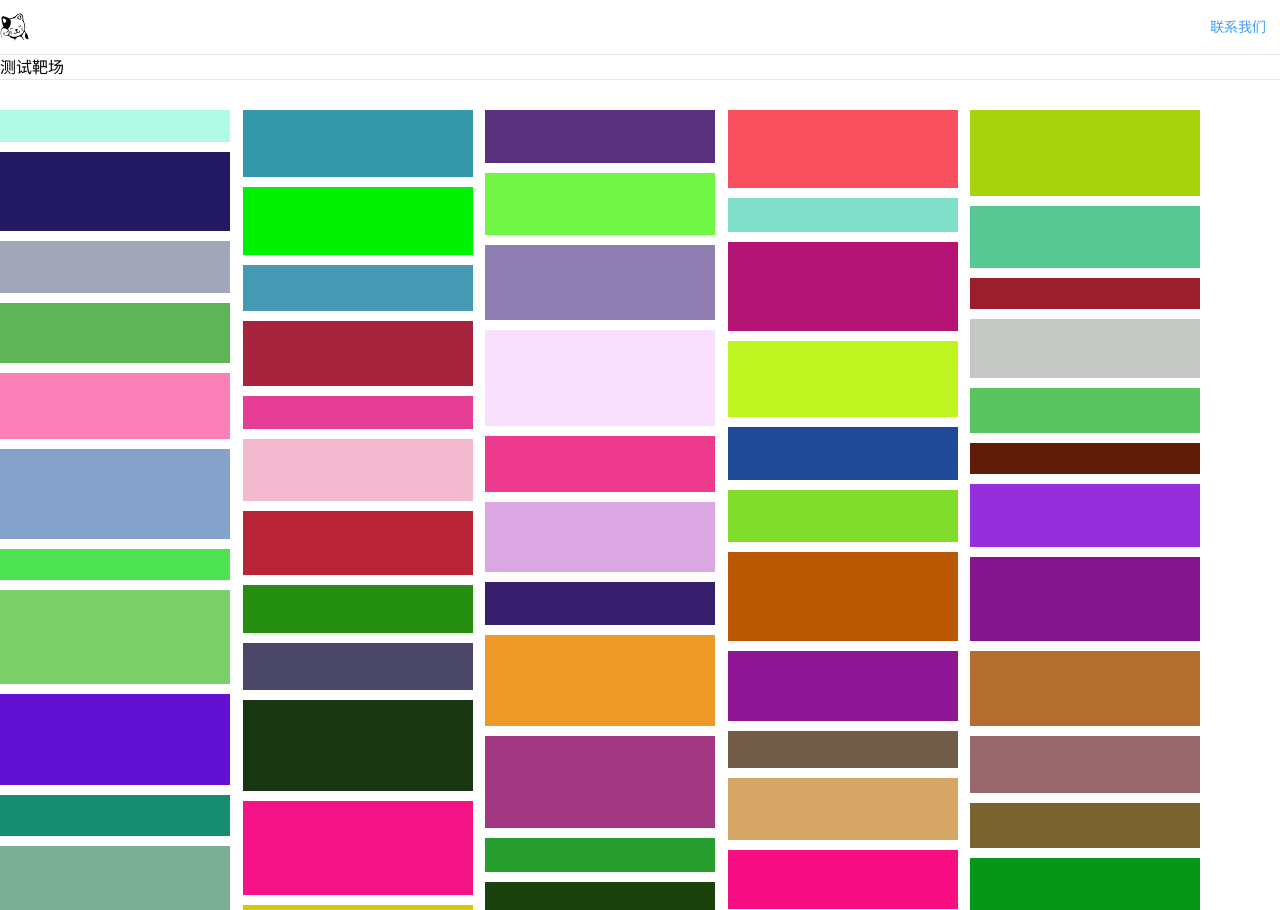
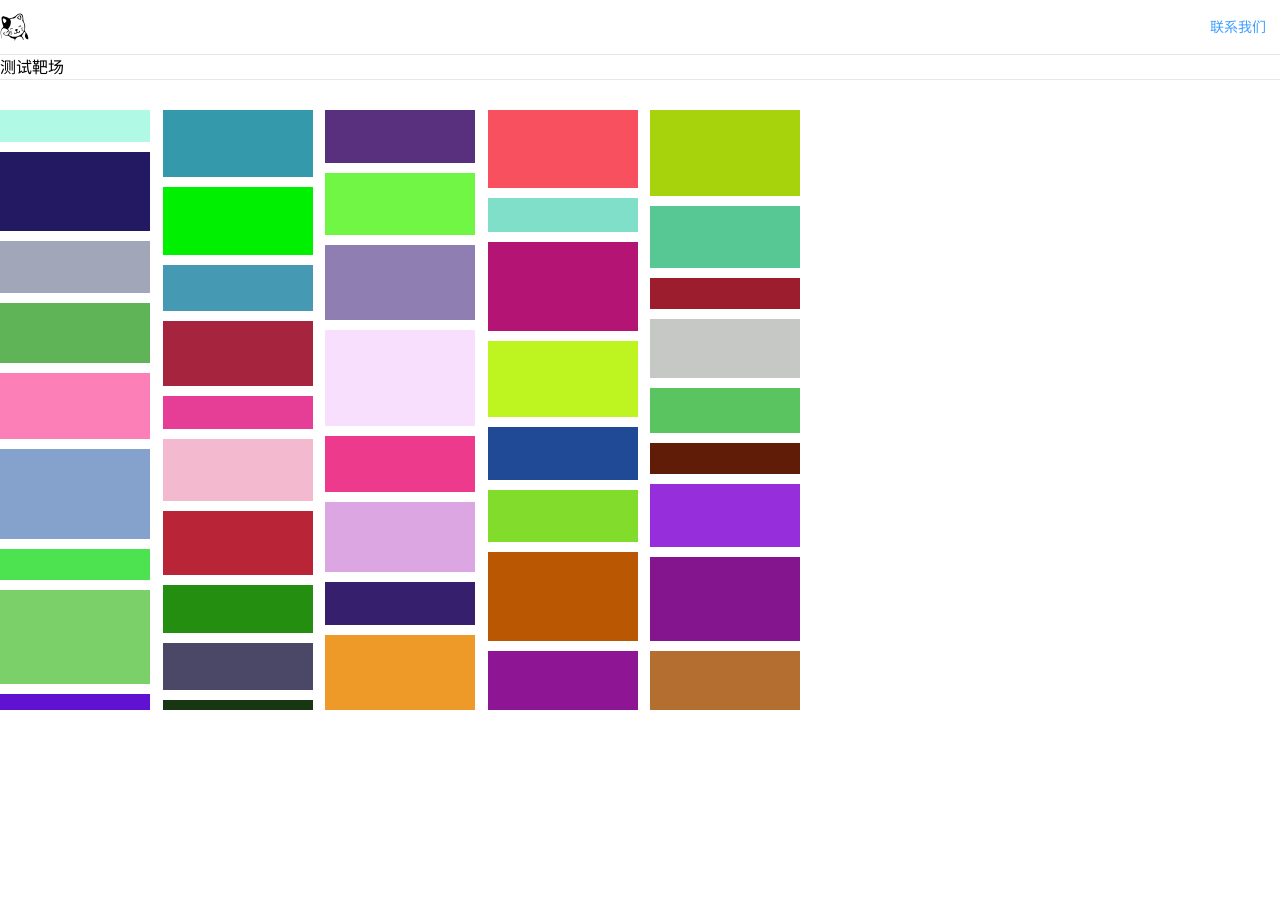
Before and after one commit to CoderYc0923/virtual-ui, a Vue app: page /test in a window 1280 px wide. Shown: the top 910 px of the page. After the commit the page ends 800 px from the top, so only its background shows below. Built offline with nearby package versions, Linux system fonts and the light colour scheme.

Commit message:
feat: 实现无限滚动瀑布流

```diff
--- a/packages/components/infinite-scroll/src/VirInfiniteScroll.vue
+++ b/packages/components/infinite-scroll/src/VirInfiniteScroll.vue
@@ -1,5 +1,5 @@
 <template>
-  <div :class="[ns.base(), 'overflow-y-auto']">
+  <div :class="[ns.base(), 'overflow-y-auto']" :style="scrollStyle">
     <slot />
     <div :id="targetId" class="text-center text-gray-400 text-xs">
       <slot name="loadingIcon" v-if="isLoading">
@@ -19,12 +19,12 @@ const ns = useNameSpace("infinite-scroll");
 
 const props = defineProps({
   width: {
-    type: Number,
-    default: 300,
+    type: [Number,String],
+    default: '100%',
   },
   height: {
-    type: Number,
-    default: 400,
+    type: [Number,String],
+    default: '100%',
   },
   reachedText: {
     type: String,
@@ -58,12 +58,11 @@ const emit = defineEmits<{
 
 const io = ref();
 
-const sw = computed(() => {
-  return props.width;
-});
-
-const sh = computed(() => {
-  return props.height;
+const scrollStyle = computed(() => {
+  return {
+    width: (typeof props.width === 'string') ? props.width : props.width + 'px',
+    height: (typeof props.height === 'string') ? props.height : props.height + 'px'
+  }
 });
 
 const isLoading = computed(() => {
@@ -95,8 +94,6 @@ onUnmounted(() => {
 <style lang="scss">
 @import "../style/index.css";
 .vir-infinite-scroll {
-  width: calc(v-bind("sw") * 1px);
-  height: calc(v-bind("sh") * 1px);
   &::-webkit-scrollbar {
     width: 0;
   }
--- a/packages/components/waterfall-flow/src/VirWaterfallFlow.vue
+++ b/packages/components/waterfall-flow/src/VirWaterfallFlow.vue
@@ -30,17 +30,27 @@ const props = defineProps({
     default: 2,
   },
   width: {
-    type: Number,
-    default: 300,
+    type: [Number,String],
+    default: '100%',
   },
   height: {
-    type: Number,
-    default: 400,
+    type: [Number,String],
+    default: '100%',
   },
   gap: {
     type: Number,
     default: 5,
   },
+  overflow: {
+    type: String,
+    default: 'auto',
+    validator: (value: string) => {
+      return [
+        'auto',
+        'visible'
+      ].includes(value)
+    }
+  }
 });
 
 const girdStyle = ref({});
@@ -63,10 +73,12 @@ watch(
       "grid-template-columns": `repeat(auto-fill, calc(${calcProportion(
         props.columns
       )}% - ${props.gap}px))`,
-      width: props.width + "px",
-      height: props.height + "px",
+      width: (typeof props.width === 'string') ? props.width : props.width + 'px',
+      overflow: props.overflow
     };
-    console.log(girdStyle.value);
+    if (props.overflow === 'auto') {
+      girdStyle.value.height = (typeof props.height === 'string') ? props.height : props.height + 'px'
+    }
   },
   {
     immediate: true,
@@ -80,6 +92,5 @@ watch(
   grid-auto-rows: minmax(1px, 1px);
   align-items: start;
   justify-content: space-between;
-  overflow: auto;
 }
 </style>
--- a/src/docs/infinitescroll/components/baseInfiniteScroll.vue
+++ b/src/docs/infinitescroll/components/baseInfiniteScroll.vue
@@ -1,5 +1,10 @@
 <template>
-  <vir-infinite-scroll @reached-trigger="triggerHnadle" :loading="isLoading">
+  <vir-infinite-scroll
+    @reached-trigger="triggerHnadle"
+    :loading="isLoading"
+    :width="300"
+    :height="400"
+  >
     <div
       class="tab-item h-8 text-center leading-8 shrink-0"
       v-for="(item, index) in scrollList"
--- a/src/docs/infinitescroll/components/customInfiniteScroll.vue
+++ b/src/docs/infinitescroll/components/customInfiniteScroll.vue
@@ -1,6 +1,8 @@
 <template>
   <vir-infinite-scroll
     @reached-trigger="triggerHnadle"
+    :width="300"
+    :height="400"
     :loading="isLoading"
     :reachedText="reachedText"
     :targetId="'goal-help1'"
--- /dev/null
+++ b/src/docs/waterfallflow/components/infiniteWaterfallFlow.vue
@@ -0,0 +1,53 @@
+<template>
+  <div style="width: 800px; height: 600px">
+    <vir-infinite-scroll
+      @reached-trigger="triggerHnadle"
+      :loading="isLoading"
+    >
+      <vir-waterfall-flow
+        :data-list="dataList"
+        :columns="5"
+        :gap="10"
+        :overflow="'visible'"
+      >
+        <template #slot-scope="{ slotProps }">
+          <div :style="slotProps.data.style"></div>
+        </template>
+      </vir-waterfall-flow>
+    </vir-infinite-scroll>
+  </div>
+</template>
+
+<script setup lang="ts">
+import { ref, onMounted } from "vue";
+import { createImdElement } from "../../../utils/tool.utils";
+
+const dataList = ref<any>([]);
+const isLoading = ref(false);
+const isFinish = ref(false);
+
+const triggerHnadle = () => {
+  if (!isFinish.value) {
+    isLoading.value = true;
+    setTimeout(() => {
+      for (let i = 90; i < 180; i++) {
+        dataList.value.push({ style: createImdElement() });
+      }
+      isFinish.value = true;
+      isLoading.value = false;
+    }, 1500);
+  }
+};
+
+const init = () => {
+  for (let i = 0; i < 90; i++) {
+    dataList.value.push({ style: createImdElement() });
+  }
+};
+
+onMounted(() => {
+  init();
+});
+</script>
+
+<style></style>
--- a/src/views/Test.vue
+++ b/src/views/Test.vue
@@ -4,17 +4,23 @@
     <hr style="margin-bottom: 30px" />
     <div>
       <!-- 组件测试可以在这里测 -->
+      <vir-infinite-scroll
+        @reached-trigger="triggerHnadle"
+        :loading="isLoading"
+        :width="800"
+        :height="600"
+      >
         <vir-waterfall-flow
           :data-list="dataList"
           :columns="5"
-        :width="1200"
-        :height="800"
           :gap="10"
+          :overflow="'visible'"
         >
           <template #slot-scope="{ slotProps }">
             <div :style="slotProps.data.style"></div>
           </template>
         </vir-waterfall-flow>
+      </vir-infinite-scroll>
     </div>
   </div>
 </template>
@@ -23,6 +29,21 @@
 import { createImdElement } from "../utils/tool.utils";
 
 const dataList = ref<any>([]);
+const isLoading = ref(false);
+const isFinish = ref(false);
+
+const triggerHnadle = () => {
+  if (!isFinish.value) {
+    isLoading.value = true;
+    setTimeout(() => {
+      for (let i = 90; i < 180; i++) {
+        dataList.value.push({ style: createImdElement() });
+      }
+      isFinish.value = true;
+      isLoading.value = false;
+    }, 1000);
+  }
+};
 
 const init = () => {
   for (let i = 0; i < 90; i++) {
```
Also changed, not shown: src/docs/infinitescroll/README.md, src/docs/waterfallflow/README.md. Lines whose indentation alone changed are shown as unchanged.
